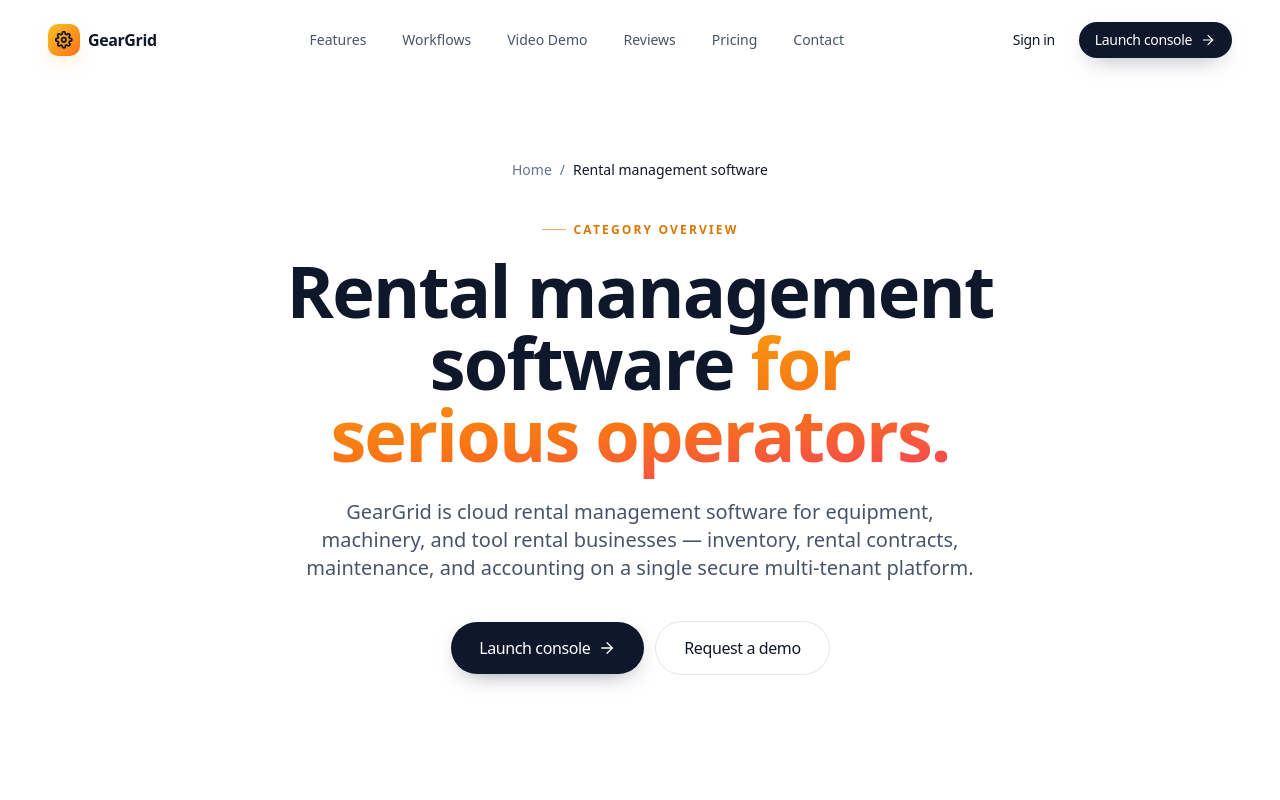
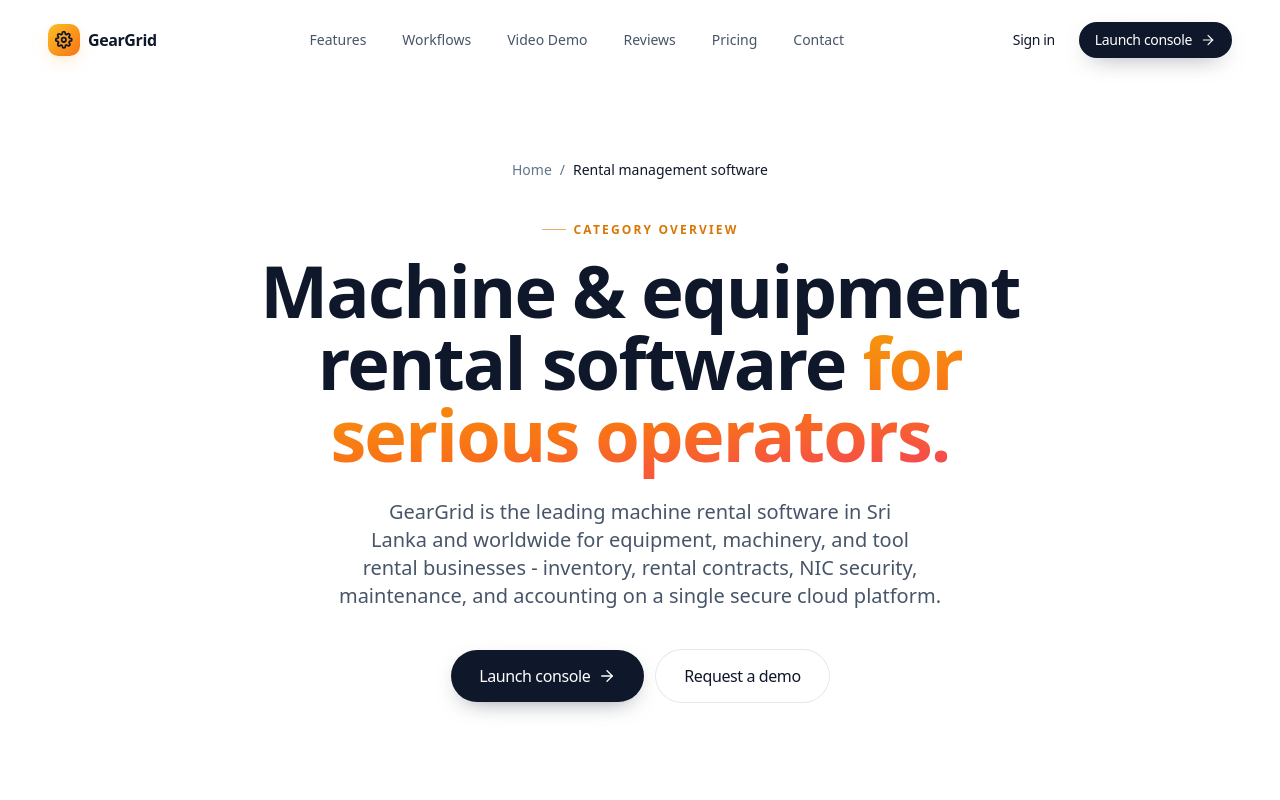
Before and after one commit to lazyScriptor/newGeargridFrontend, a React (Vite) app: page /rental-management-software in a window 1280 px wide. Shown: the top 800 px of the page. Built offline with nearby package versions, Linux system fonts and the light colour scheme.

Commit message:
feat(seo): target machine rental software srilanka exact query and align H1

```diff
--- a/index.html
+++ b/index.html
@@ -23,15 +23,15 @@
     <meta name="apple-mobile-web-app-title" content="GearGrid" />
     <meta name="application-name" content="GearGrid" />
 
-    <!-- Primary SEO Metadata (Targeting Machinery Rental & Sri Lanka) -->
-    <title>GearGrid - Machinery &amp; Equipment Rental Software Sri Lanka</title>
+    <!-- Primary SEO Metadata (Targeting Machine & Machinery Rental Sri Lanka) -->
+    <title>GearGrid - Machine &amp; Equipment Rental Software Sri Lanka</title>
     <meta
       name="description"
-      content="GearGrid is Sri Lanka's #1 machinery and equipment rental software. Real-time fleet availability, counter POS invoicing, customer NIC security vault, automated late fees, and workshop maintenance tracking."
+      content="GearGrid is Sri Lanka's #1 machine and equipment rental software. Real-time fleet availability, counter POS invoicing, customer NIC security vault, automated late fees, and workshop maintenance tracking."
     />
     <meta
       name="keywords"
-      content="machinery rental software srilanka, equipment rental software sri lanka, machinery rental, construction machinery rental sri lanka, heavy machinery hire software, plant hire management system, camera rental software sri lanka, tool rental software colombo, rental pos system sri lanka, geargrid, geargrid live, machinery hire software"
+      content="machine rental software srilanka, machinery rental software srilanka, equipment rental software sri lanka, machine rental system, machinery rental, construction machinery rental sri lanka, heavy machinery hire software, plant hire management system, camera rental software sri lanka, tool rental software colombo, rental pos system sri lanka, geargrid, geargrid live, machinery hire software, machine rental sri lanka"
     />
     <meta
       name="robots"
@@ -51,29 +51,29 @@
     <meta property="og:url" content="https://geargrid.live/" />
     <meta
       property="og:title"
-      content="GearGrid - Machinery &amp; Equipment Rental Software Sri Lanka"
+      content="GearGrid - Machine &amp; Equipment Rental Software Sri Lanka"
     />
     <meta
       property="og:description"
-      content="Live machinery & fleet availability, 30-sec counter POS invoicing, NIC ID security vault, and automated late fees built for rental operators in Sri Lanka and worldwide."
+      content="Sri Lanka's #1 machine rental software. Live fleet availability, 30-sec counter POS invoicing, NIC ID security vault, and automated late fees."
     />
     <meta property="og:image" content="https://geargrid.live/og-image.png" />
     <meta property="og:image:width" content="1200" />
     <meta property="og:image:height" content="630" />
     <meta
       property="og:image:alt"
-      content="GearGrid - Machinery &amp; Equipment Rental Software Sri Lanka"
+      content="GearGrid - Machine &amp; Equipment Rental Software Sri Lanka"
     />
 
     <!-- Twitter Card -->
     <meta name="twitter:card" content="summary_large_image" />
     <meta
       name="twitter:title"
-      content="GearGrid - Machinery &amp; Equipment Rental Software Sri Lanka"
+      content="GearGrid - Machine &amp; Equipment Rental Software Sri Lanka"
     />
     <meta
       name="twitter:description"
-      content="Live machinery & fleet availability, 30-sec counter POS invoicing, NIC ID security vault, and automated late fees built for rental operators in Sri Lanka and worldwide."
+      content="Sri Lanka's #1 machine rental software. Live fleet availability, 30-sec counter POS invoicing, NIC ID security vault, and automated late fees."
     />
     <meta name="twitter:image" content="https://geargrid.live/og-image.png" />
 
@@ -95,15 +95,17 @@
               "Gear Grid",
               "GearGrid Live",
               "geargrid.live",
+              "Machine Rental Software Sri Lanka",
               "Machinery Rental Software Sri Lanka",
               "Equipment Rental Software Sri Lanka",
-              "GearGrid Machinery Rental",
-              "GearGrid Equipment Rental Software"
+              "Machine Rental System Sri Lanka",
+              "GearGrid Machine Rental",
+              "GearGrid Machinery Rental"
             ],
             "url": "https://geargrid.live/",
             "logo": "https://geargrid.live/favicon-512x512.png",
             "image": "https://geargrid.live/og-image.png",
-            "description": "GearGrid is Sri Lanka's leading machinery and equipment rental software platform, built for construction machinery, plant hire, power tools, cameras, and event rental businesses."
+            "description": "GearGrid is Sri Lanka's leading machine and equipment rental software platform, built for construction machinery, plant hire, power tools, cameras, and event rental businesses."
           },
           {
             "@type": "Organization",
@@ -125,8 +127,10 @@
               { "@type": "Country", "name": "Worldwide" }
             ],
             "knowsAbout": [
+              "Machine Rental Software Sri Lanka",
               "Machinery Rental Software Sri Lanka",
               "Equipment Rental Software Sri Lanka",
+              "Machine Rental System",
               "Construction Machinery Hire",
               "Plant Hire Management",
               "Heavy Equipment Rental",
--- a/src/components/SEO.jsx
+++ b/src/components/SEO.jsx
@@ -25,7 +25,7 @@
 }) {
   const url = `${SITE}${path.startsWith("/") ? path : `/${path}`}`;
   const defaultTitle =
-    "GearGrid - Machinery & Equipment Rental Software Sri Lanka";
+    "GearGrid - Machine & Equipment Rental Software Sri Lanka";
   const fullTitle = title
     ? title.includes("GearGrid")
       ? title.replace(/ — /g, " - ")
@@ -33,7 +33,7 @@
     : defaultTitle;
   const desc =
     description ||
-    "GearGrid is Sri Lanka's #1 machinery and equipment rental software. Real-time fleet availability, counter POS invoicing, customer NIC security vault, and automated late fees.";
+    "GearGrid is Sri Lanka's #1 machine and equipment rental software. Real-time fleet availability, counter POS invoicing, customer NIC security vault, and automated late fees.";
   const imageUrl = image.startsWith("http") ? image : `${SITE}${image}`;
 
   return (
--- a/src/pages/LandingPage.jsx
+++ b/src/pages/LandingPage.jsx
@@ -96,8 +96,8 @@
   return (
     <>
       <SEO
-        title="Machinery & Equipment Rental Software Sri Lanka"
-        description="GearGrid is Sri Lanka's #1 machinery and equipment rental software. Live fleet tracking, 30-sec counter POS, customer NIC security vault, and automated late fees."
+        title="Machine & Equipment Rental Software Sri Lanka"
+        description="GearGrid is Sri Lanka's #1 machine and equipment rental software. Live fleet tracking, 30-sec counter POS, customer NIC security vault, and automated late fees."
         path="/"
         jsonLd={homeJsonLd}
       />
--- a/src/pages/RentalManagementSoftwarePage.jsx
+++ b/src/pages/RentalManagementSoftwarePage.jsx
@@ -252,7 +252,7 @@
                 variants={fadeUp}
                 className="text-balance text-5xl font-semibold leading-[1.05] tracking-tight text-slate-900 sm:text-6xl md:text-7xl"
               >
-                Rental management software{" "}
+                Machine &amp; equipment rental software{" "}
                 <span className="bg-gradient-to-br from-amber-500 via-orange-500 to-rose-500 bg-clip-text text-transparent">
                   for serious operators.
                 </span>
@@ -262,10 +262,9 @@
                 variants={fadeUp}
                 className="mx-auto mt-7 max-w-2xl text-balance text-lg leading-relaxed text-slate-600 sm:text-xl"
               >
-                GearGrid is cloud rental management software for equipment,
-                machinery, and tool rental businesses — inventory, rental
-                contracts, maintenance, and accounting on a single secure
-                multi-tenant platform.
+                GearGrid is the leading machine rental software in Sri Lanka and worldwide for
+                equipment, machinery, and tool rental businesses - inventory, rental contracts,
+                NIC security, maintenance, and accounting on a single secure cloud platform.
               </motion.p>
 
               <motion.div
```
